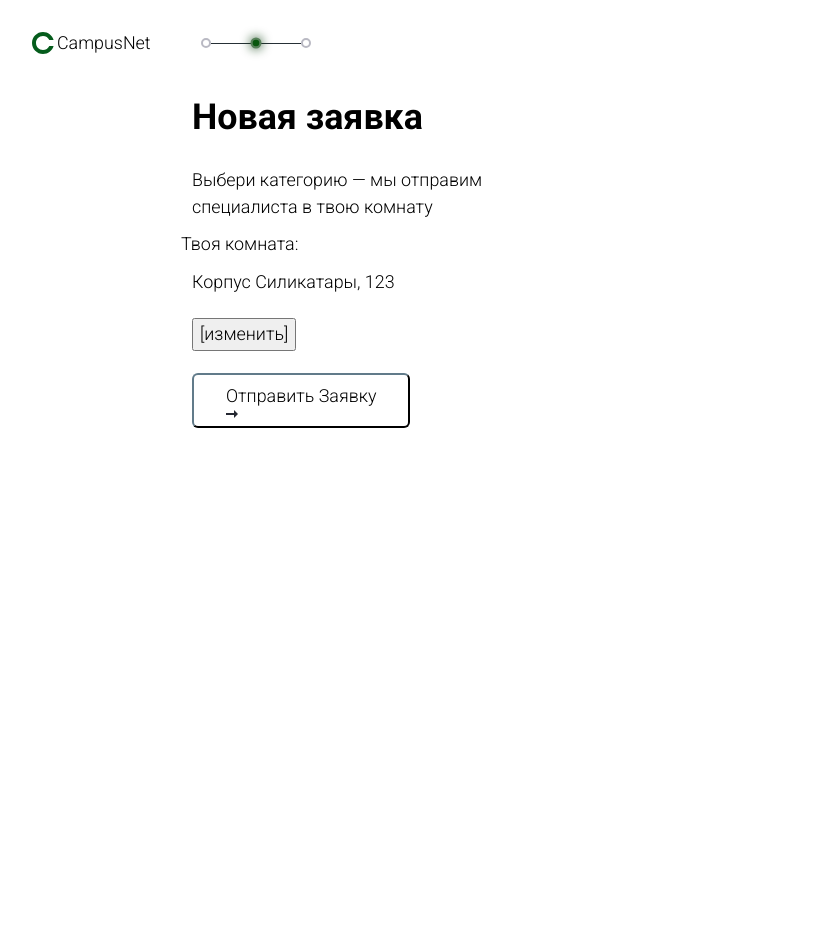
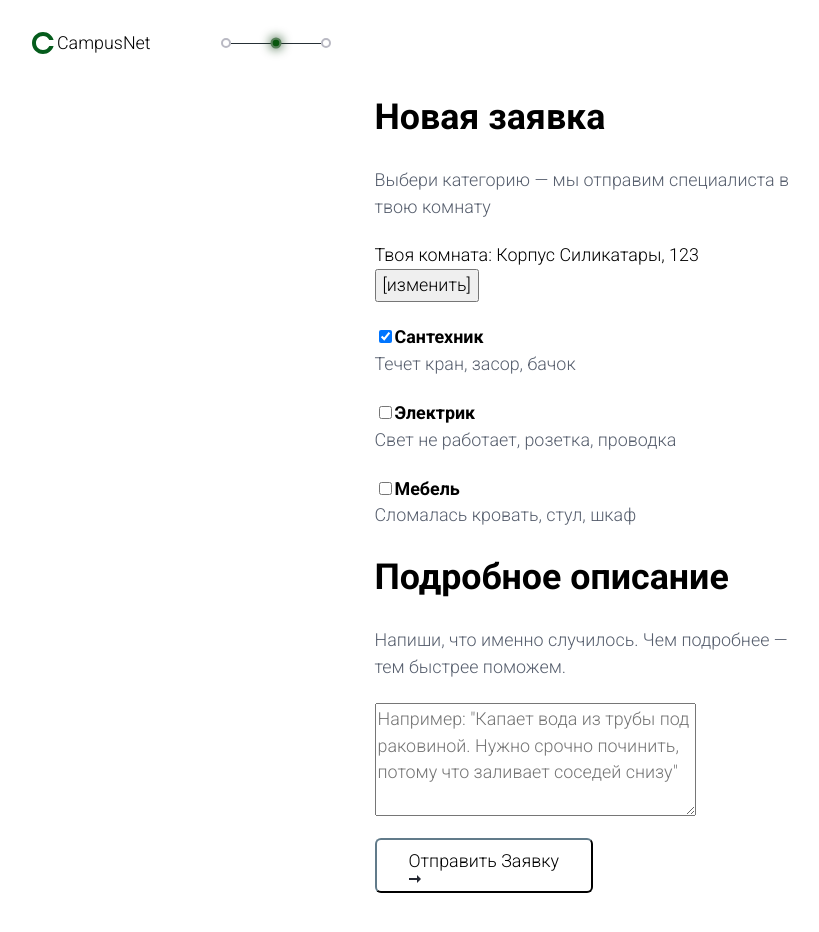
Before and after one commit to pasiwka/dorm-requests, a website: page frontend/pages/new-request.html in a window 1280 px wide. Shown: the whole page, without its empty margins (49-868 px from the left). Before the commit the page ends 800 px from the top, so only its background shows below. Drawn offline with Linux system fonts and the light colour scheme.

Commit message:
add page new-request

```diff
--- a/frontend/pages/new-request.html
+++ b/frontend/pages/new-request.html
@@ -27,10 +27,26 @@
     <form action="/api/auth/login" method="POST" class="container" id="loginForm">
         <h1>Новая заявка</h1>
         <p class="paleTest">Выбери категорию — мы отправим специалиста в твою комнату</p>
-        Твоя комната:
-        <span id="roomDisplay">Корпус Силикатары, 123</span>
-        <button class="edit-room-inline">[изменить]</button>
+        <p>Твоя комната: <span id="roomDisplay">Корпус Силикатары, 123</span> <button class="edit-room-inline">[изменить]</button></p>
 
+        <label class="titleLabel">
+            <input type="checkbox" value="coding" checked >Сантехник
+            <p class="paleTest">Течет кран, засор, бачок</p>
+        </label>
+
+        <label class="titleLabel">
+            <input type="checkbox" value="coding">Электрик
+            <p class="paleTest">Свет не работает, розетка, проводка</p>
+        </label>
+
+        <label class="titleLabel">
+            <input type="checkbox" value="coding">Мебель
+            <p class="paleTest">Сломалась кровать, стул, шкаф</p>
+        </label>
+
+        <h1>Подробное описание</h1>
+        <label><p class="paleTest">Напиши, что именно случилось. Чем подробнее — тем быстрее поможем.</p></label>
+        <textarea id="message" name="message" rows="4" cols="30" placeholder="Например: &quot;Капает вода из трубы под раковиной. Нужно срочно починить, потому что заливает соседей снизу&quot;"></textarea>
 
         <button type="submit" class="auth-btn ">
             <span>Отправить Заявку <img src="/frontend/pages/img/Vector_arrow.png" alt=""></span>
--- a/frontend/styles/_globals.scss
+++ b/frontend/styles/_globals.scss
@@ -21,7 +21,7 @@ body {
   display: flex;
   align-items: center;
   position: relative;
-  left: 50px;
+  left: 70px;
 
   .step {
     width: 10px;
@@ -51,18 +51,22 @@ body {
   display: flex;
   flex-direction: column;
   align-items: flex-start;
+
   position: relative;
   padding: var(--container-padding);
-  margin-left: 150px;
+
+  margin-left: auto;
   margin-right: auto;
+
   width: 100%;
-  max-width: 545px;
+  max-width: 600px;
+  box-sizing: border-box;
 
   > * {
     margin: 11px;
+    box-sizing: border-box;
   }
 }
-
 .container_1 {
   position: absolute;
   display: flex;
@@ -94,7 +98,6 @@ button {
   white-space: nowrap;
 }
 
-/* Формы */
 .input-wrapper {
   width: 100%;
 
@@ -104,3 +107,7 @@ button {
     padding: 10px;
   }
 }
+.paleTest{
+  color: var(--color-grey);
+  font-weight: 400;
+}
--- a/frontend/styles/_variables.scss
+++ b/frontend/styles/_variables.scss
@@ -7,6 +7,8 @@
   --color-dark:#141414;
   --color-light-10: #263036;
   --color-light-20: #F0F2F4;
+  --color-grey: #575F6E;
+
   --color-green-10: rgba(9, 87, 14, 0.54);
 
   --border:1 solid var(--color-dark-15);
--- a/frontend/styles/blocks/_form.scss
+++ b/frontend/styles/blocks/_form.scss
@@ -0,0 +1,3 @@
+.titleLabel{
+  font-weight: 700;
+}
```
Also changed, not shown: frontend/styles/main.css, 1 other file.
